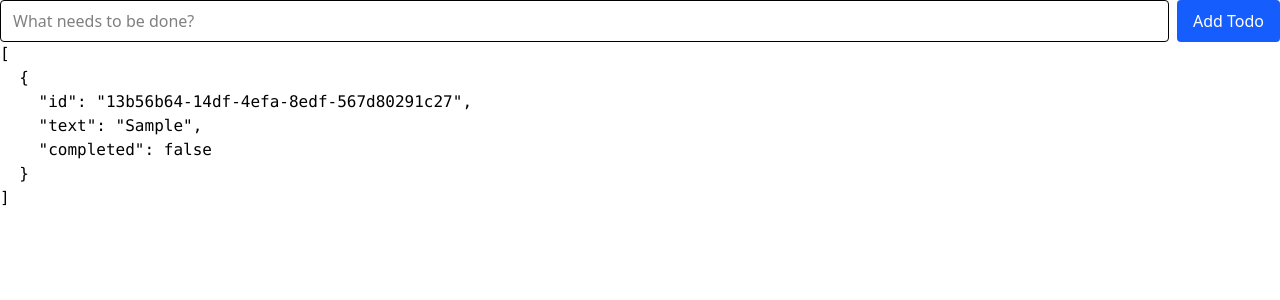
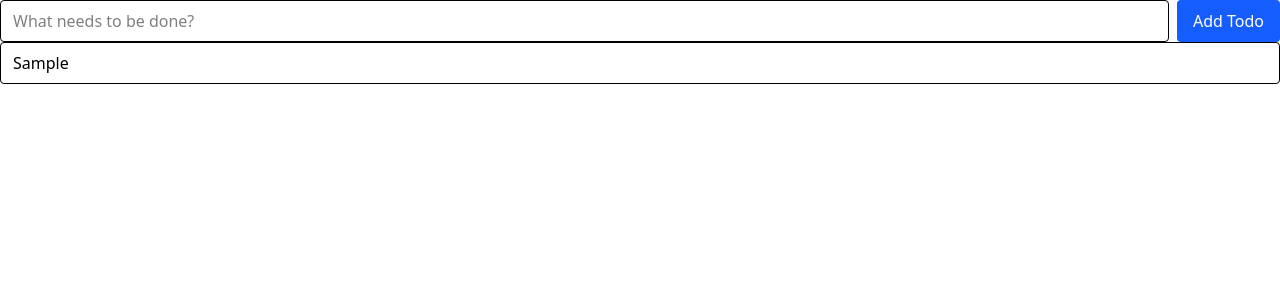
Before and after one commit to kdotsin/lab10.3-todo-app, a React (Vite) app: page / in a window 1280 px wide. Both pictures are taken after typing "Sample" into the empty fields and a click on the button "Add Todo". Shown: the top 300 px of the page. Built offline with nearby package versions, Linux system fonts and the light colour scheme.

Commit message:
added functionality to show todo list/items

```diff
--- a/src/App.tsx
+++ b/src/App.tsx
@@ -1,4 +1,5 @@
 import { TodoInput } from "./components/TodoInput";
+import { TodoList } from "./components/TodoList";
 import { useTodos } from "./context/TodoContext";
 
 function App() {
@@ -6,7 +7,7 @@ function App() {
   return (
     <div>
       <TodoInput />
-      <pre>{JSON.stringify(todos, null, 2)}</pre>
+      <TodoList />
     </div>
   );
 }
--- a/src/components/TodoItem.tsx
+++ b/src/components/TodoItem.tsx
@@ -0,0 +1,5 @@
+import type { Todo } from '../types';
+
+export function TodoItem({ todo }: { todo: Todo }) {
+  return <li className="rounded border px-3 py-2">{todo.text}</li>;
+}
--- a/src/components/TodoList.tsx
+++ b/src/components/TodoList.tsx
@@ -0,0 +1,18 @@
+import { useTodos } from "../context/TodoContext";
+import { TodoItem } from "./TodoItem";
+
+export function TodoList() {
+  const { todos } = useTodos();
+
+  if (todos.length === 0) {
+    return <p>No todos yet! Add one above.</p>;
+  }
+
+  return (
+    <ul className="space-y-2">
+      {todos.map((todo) => (
+        <TodoItem key={todo.id} todo={todo} />
+      ))}
+    </ul>
+  );
+}
```
